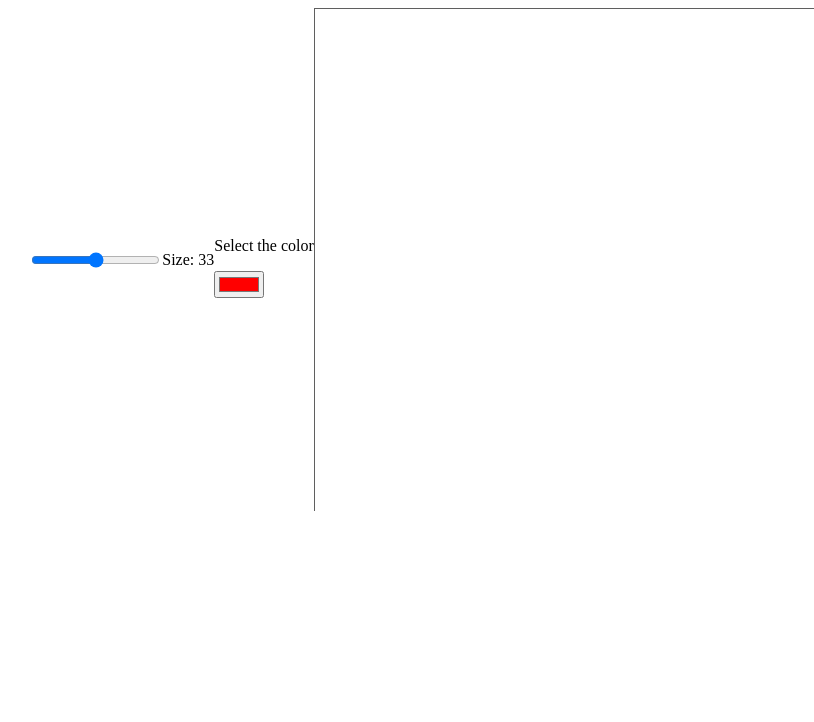
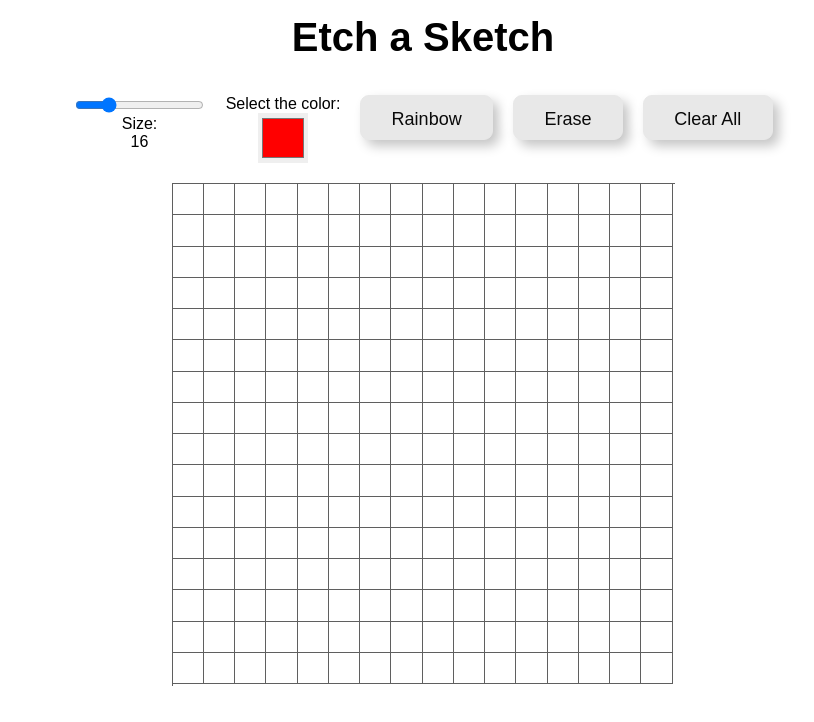
Before and after one commit to lmcygnus/etch_a_sketch, a plain HTML site: page index.html in a window 1280 px wide. Shown: the whole page, without its empty margins (217-1031 px from the left). Drawn offline with Linux system fonts and the light colour scheme; a web font is replaced by a local one.

Commit message:
game.finish

```diff
--- /dev/null
+++ b/button.css
@@ -0,0 +1,17 @@
+button {
+ color: #090909;
+ padding: 0.7em 1.7em;
+ font-size: 18px;
+ border-radius: 0.5em;
+ background: #e8e8e8;
+ border: 1px solid #e8e8e8;
+ transition: all .3s;
+ box-shadow: 6px 6px 12px #c5c5c5,
+             -6px -6px 12px #ffffff;
+}
+
+button:active {
+ color: #666;
+ box-shadow: inset 4px 4px 12px #c5c5c5,
+             inset -4px -4px 12px #ffffff;
+}
--- a/index.html
+++ b/index.html
@@ -5,16 +5,30 @@
     <meta http-equiv="X-UA-Compatible" content="IE=edge">
     <meta name="viewport" content="width=device-width, initial-scale=1.0">
     <link rel="stylesheet" href="style.css">
-    <title>Document</title>
+    <link rel="stylesheet" href="button.css">
+    <link rel="preconnect" href="https://fonts.googleapis.com">
+    <link rel="preconnect" href="https://fonts.gstatic.com" crossorigin>
+    <link href="https://fonts.googleapis.com/css2?family=Ysabeau+Office:wght@200&display=swap" rel="stylesheet">
+    <title>Etch a Sketch</title>
 </head>
 <body>
-    <input id="barra" type="range" min="2" max="64">
-    <p>Size: <output id="value"></output></p>
-    <div class="color">
-        <p>Select the color</p>
-        <input type="color" value="#ff0000">
+    <h2 class="tittle">Etch a Sketch</h2>
+    <div class="center">
+        <div class="options">
+            <div class="sizeSelection">
+                <input id="barra" type="range" value="16" min="2" max="64">
+                <p>Size: <output id="value"></output></p>
+            </div>
+            <div class="color">
+                <p>Select the color:</p>
+                <input id="color" type="color" value="#ff0000">
+            </div>
+            <button class="rainbow">Rainbow</button>
+            <button id="eraser">Erase</button>
+            <button class="deleteAll">Clear All</button>
+        </div>
+        <div class="box"></div>
     </div>
-    <div class="box"></div>
     <script src="script.js"></script>
 </body>
 </html>
--- a/script.js
+++ b/script.js
@@ -1,19 +1,42 @@
-const barra = document.querySelector("#barra");
-const value = document.querySelector("#value");
+const barra = document.querySelector("#barra")
+const value = document.querySelector("#value")
 const container = document.querySelector(".box")
-const color = document.querySelector(".color")
 
 function createGrids() {
   let size = barra.value;
   let gridWidth = (500 / size)+ "px";
   container.style.gridTemplateColumns = `repeat(${size}, ${gridWidth})`;
   container.style.gridTemplateRows = `repeat(${size}, ${gridWidth})`;
+
   for (let i=0; i<(size**2); i++) {
     const square = document.createElement("div");
     square.classList.add("square");
+    square.onclick = () => square.style.backgroundColor=`${color.value}`
+
+    const color = document.querySelector("#color")
+      color.addEventListener("click", () => {
+        square.onclick = () => square.style.backgroundColor=`${color.value}`
+      })
+
+    const randomColor = document.querySelector(".rainbow")
+      randomColor.addEventListener("click", () => {
+        const randomR = Math.floor(Math.random() * 256)
+        const randomG = Math.floor(Math.random() * 256)
+        const randomB = Math.floor(Math.random() * 256)
+        square.onclick = ()=> square.style.backgroundColor = `rgb(${randomR}, ${randomG}, ${randomB})`
+      })
+
+    const eraser = document.getElementById("eraser")
+      eraser.addEventListener("click", () => {
+        const deleteColor = "#ffffff";
+        square.onclick = ()=> square.style.backgroundColor = `${deleteColor}`
+      })
+
     container.appendChild(square)
+    }
   }
-}
+
+createGrids()
 
 function deleteGrids() {
   const grids = container.querySelectorAll(".square")
@@ -21,9 +44,14 @@ function deleteGrids() {
 }
 
 value.textContent = barra.value;
-
 barra.addEventListener("input", (event) => {
   value.textContent = event.target.value;
   deleteGrids()
   createGrids()
 })
+
+const deleteAll = document.querySelector(".deleteAll")
+deleteAll.addEventListener("click", () => {
+    deleteGrids()
+    createGrids()
+})
--- a/style.css
+++ b/style.css
@@ -1,9 +1,43 @@
 body {
+    font-family: 'Ysabeau Office', sans-serif;
+    margin: 0px;
+}
+.tittle {
     display: flex;
     justify-content: center;
+    font-size: 40px;
+    margin: 0%;
+    padding: 15px;
+}
+
+.center, .color, .sizeSelection, p {
+    display: flex;
+    flex-direction: column;
     align-items: center;
+    margin: 0px;
 }
+.options {
+    display: flex;
+    flex-wrap: wrap;
+    width: 700px;
+    justify-content: space-between;
+    margin: 20px;
+}
+
+input[type='range']::-webkit-slider-thumb {
+    -webkit-appearance: none;
+    background-color: rgb(55, 103, 7);
+}
+#color {
+    border: 0px;
+    height: 50px;
+}
+button {
+    height: 45px;
+}
+
 .box {
+    background-color: white;
     border-top: 1px solid rgb(95, 95, 95);
     border-left: 1px solid rgb(95, 95, 95);
     display: grid;
@@ -18,6 +52,3 @@ body {
     border-bottom: 1px solid rgb(95, 95, 95);
     margin: 0%;
 }
-.square:hover {
-    background-color: rgb(180, 180, 180);
-}
```
